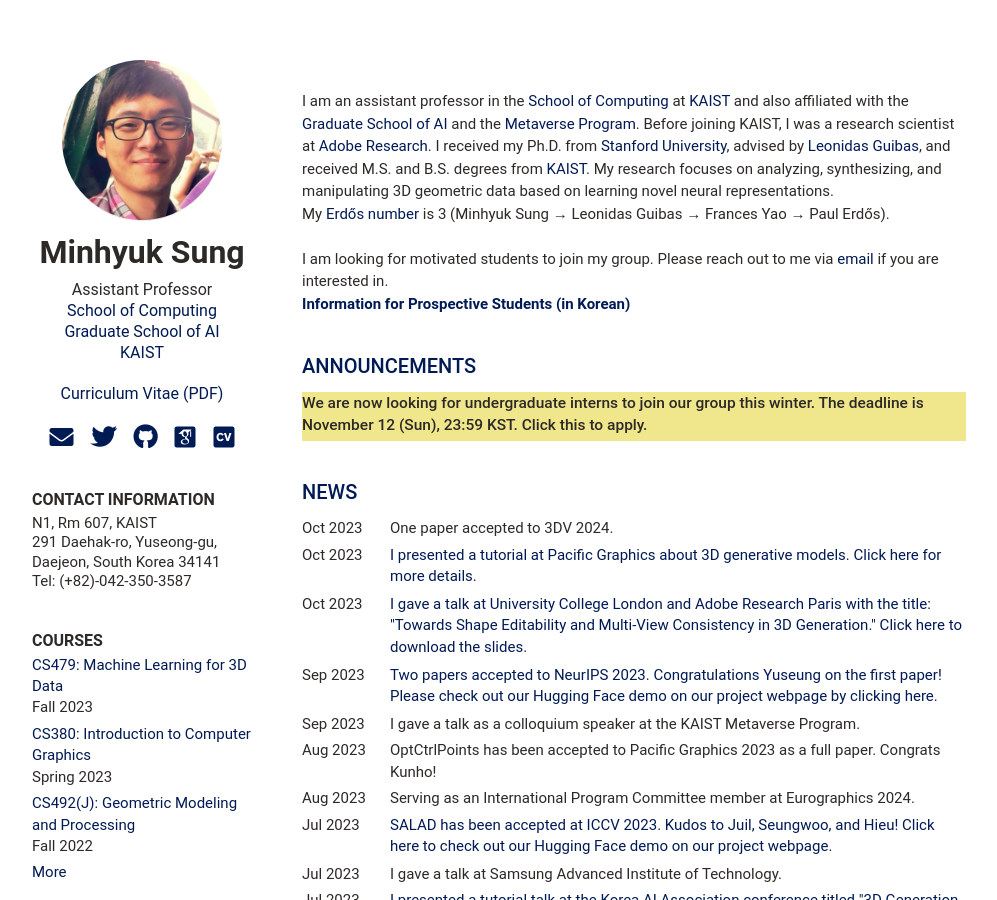
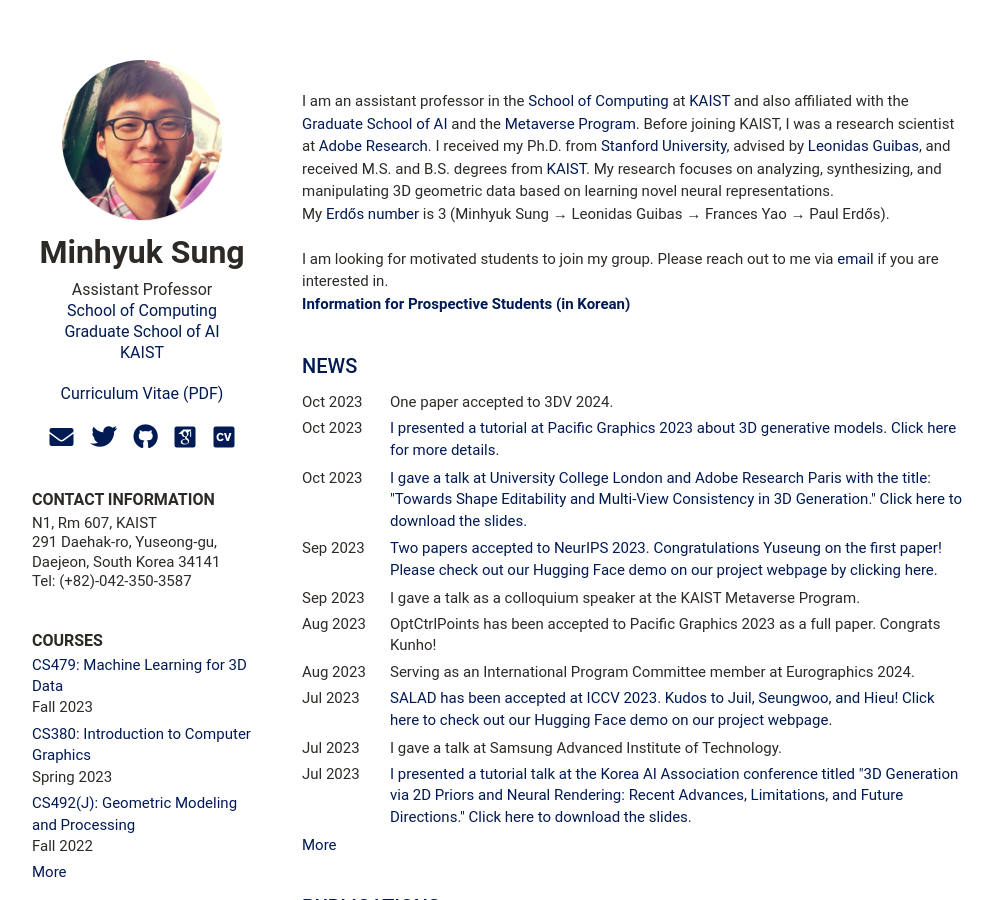
Before and after one commit to mhsung/mhsung.github.io, a Jekyll site: the page built from index.html, in a window 1280 px wide and 900 px high. Shown: the whole window, without its empty margins (126-1123 px from the left). Built offline with Jekyll 4.4.1, drawn with Linux system fonts in a browser that asks for light colours; some web fonts are replaced.

Commit message:
Updated.

```diff
--- a/_data/announcements.yml
+++ b/_data/announcements.yml
@@ -1,9 +1,9 @@
 announcements:
   #  - title: "We are now recruiting MS students to join our group next spring. Click this to apply. The deadline is Oct 8 (Sun), 23:59 KST."
   #    time: Sep 2023
-  - title: "We are now looking for undergraduate interns to join our group this winter. The deadline is November 12 (Sun), 23:59 KST. Click this to apply."
-    time: Oct 2023
-    link: lab/internship-winter-2023
+  # - title: "We are now looking for undergraduate interns to join our group this winter. The deadline is November 12 (Sun), 23:59 KST. Click this to apply."
+  #    time: Oct 2023
+  #    link: lab/internship-winter-2023
   #  - title: KAIST Geometric and Visual Computing Workshop (GVC Workshop) will be held on December 5 (Monday) at the KI building on the KAIST campus. Click this for more details.
   #    time: Nov 2022
   #    link: gvc-workshop-2022/
--- a/_data/news.yml
+++ b/_data/news.yml
@@ -1,7 +1,7 @@
 news:
     - title: "One paper accepted to 3DV 2024."
       time: Oct 2023
-    - title: I presented a tutorial at Pacific Graphics about 3D generative models. Click here for more details.
+    - title: I presented a tutorial at Pacific Graphics 2023 about 3D generative models. Click here for more details.
       time: Oct 2023
       link: https://pg2023.org/courses
     - title: "I gave a talk at University College London and Adobe Research Paris with the title: \"Towards Shape Editability and Multi-View Consistency in 3D Generation.\" Click here to download the slides."
```
Also changed, not shown: 2 other files.
